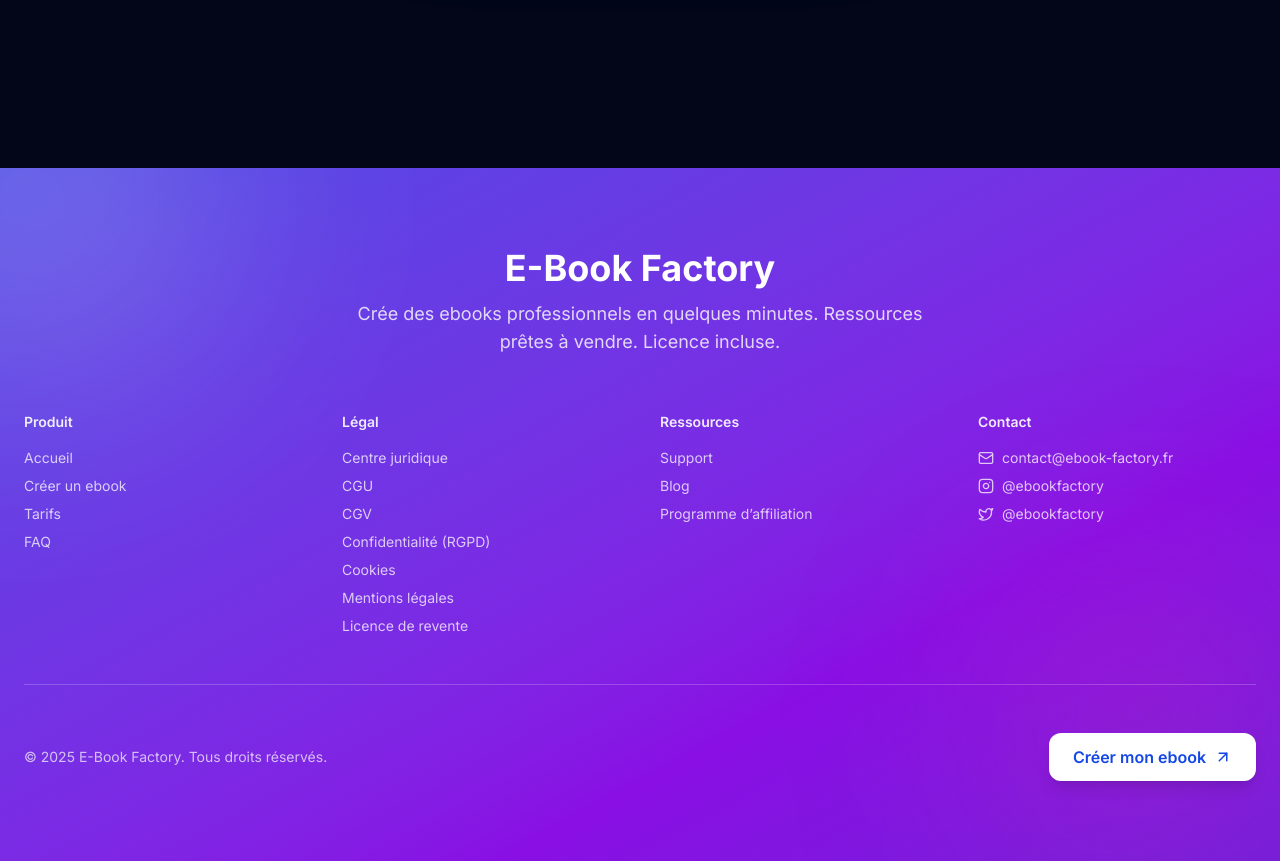
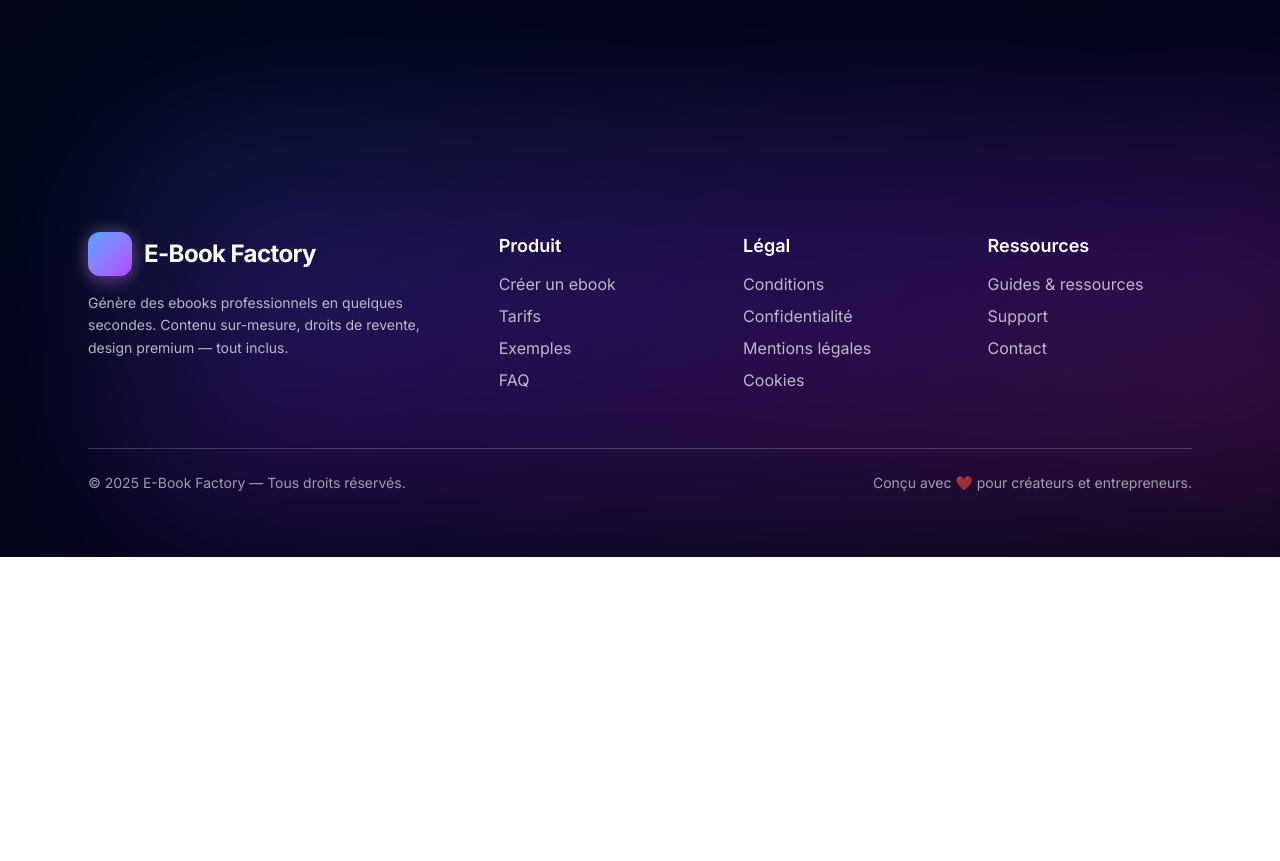
Before and after one commit to pacormn/ebook-factory, a Next.js app: page / in a window 1280 px wide. Shown: the part 3920-4781 px from the top of the page. After the commit the page ends 4477 px from the top, so only its background shows below. Built offline with nearby package versions, Linux system fonts and the light colour scheme.

Commit message:
Update - footer

```diff
--- a/components/Footer.tsx
+++ b/components/Footer.tsx
@@ -1,104 +1,92 @@
 "use client";
 
 import Link from "next/link";
-import { Mail, ExternalLink, Instagram, Twitter, ArrowUpRight } from "lucide-react";
 
 export default function Footer() {
   return (
-    <footer className="relative mt-32 overflow-hidden">
+    <footer className="relative w-full mt-32">
+      {/* 🔥 BACKGROUND GRADIENT ANIMÉ */}
+      <div className="absolute inset-0 bg-gradient-to-br from-blue-600 via-purple-600 to-pink-600
+                      opacity-[0.25] blur-[90px] animate-gradient-flow pointer-events-none" />
 
-      {/* GRADIENT BACKGROUND ANIMATED */}
-      <div className="absolute inset-0 bg-gradient-to-br from-blue-600 via-purple-600 to-indigo-700 animate-gradient-x opacity-90"></div>
+      <div className="relative max-w-6xl mx-auto px-6 py-16 text-white">
 
-      {/* DECORATIVE GLOW */}
-      <div className="absolute -top-40 -left-40 w-96 h-96 bg-white/20 rounded-full blur-[120px]"></div>
-      <div className="absolute bottom-0 right-0 w-72 h-72 bg-pink-500/20 rounded-full blur-[110px]"></div>
+        {/* TOP FLEX */}
+        <div className="flex flex-col md:flex-row justify-between gap-16">
 
-      <div className="relative max-w-7xl mx-auto px-6 py-20 text-white z-10">
+          {/* LOGO */}
+          <div className="flex flex-col gap-4 md:w-1/3">
+            <div className="flex items-center gap-3">
+              <div className="h-11 w-11 rounded-xl bg-gradient-to-br from-blue-400 to-purple-500 shadow-lg shadow-purple-800/40 animate-glow-pulse" />
+              <h2 className="text-2xl font-bold tracking-tight">E-Book Factory</h2>
+            </div>
 
-        {/* TOP SECTION */}
-        <div className="text-center mb-14">
-          <h2 className="text-3xl md:text-4xl font-extrabold mb-3">
-            E-Book Factory
-          </h2>
-          <p className="text-white/80 max-w-xl mx-auto text-lg">
-            Crée des ebooks professionnels en quelques minutes.
-            Ressources prêtes à vendre. Licence incluse.
+            <p className="text-white/70 text-sm leading-relaxed">
+              Génère des ebooks professionnels en quelques secondes.
+              Contenu sur-mesure, droits de revente, design premium — tout inclus.
             </p>
           </div>
 
-        {/* GRID LINKS */}
-        <div className="grid grid-cols-2 md:grid-cols-4 gap-10 text-sm">
+          {/* LINKS */}
+          <div className="grid grid-cols-2 md:grid-cols-3 gap-10 md:w-2/3">
 
-          {/* Column 1 */}
             <div>
-            <h3 className="font-semibold mb-4 text-white/90">Produit</h3>
-            <ul className="space-y-2">
-              <li><Link href="/" className="footer-link">Accueil</Link></li>
-              <li><Link href="/create/title" className="footer-link">Créer un ebook</Link></li>
-              <li><Link href="/pricing" className="footer-link">Tarifs</Link></li>
-              <li><Link href="/faq" className="footer-link">FAQ</Link></li>
+              <h3 className="font-semibold text-lg mb-3">Produit</h3>
+              <ul className="space-y-2 text-white/70">
+                <FooterLink href="/create/title">Créer un ebook</FooterLink>
+                <FooterLink href="/pricing">Tarifs</FooterLink>
+                <FooterLink href="/examples">Exemples</FooterLink>
+                <FooterLink href="/faq">FAQ</FooterLink>
               </ul>
             </div>
 
-          {/* Column 2 */}
             <div>
-            <h3 className="font-semibold mb-4 text-white/90">Légal</h3>
-            <ul className="space-y-2">
-              <li><Link href="/legal-center" className="footer-link">Centre juridique</Link></li>
-              <li><Link href="/conditions" className="footer-link">CGU</Link></li>
-              <li><Link href="/conditions-vente" className="footer-link">CGV</Link></li>
-              <li><Link href="/politique-confidentialite" className="footer-link">Confidentialité (RGPD)</Link></li>
-              <li><Link href="/cookies" className="footer-link">Cookies</Link></li>
-              <li><Link href="/mentions-legales" className="footer-link">Mentions légales</Link></li>
-              <li><Link href="/licence" className="footer-link">Licence de revente</Link></li>
+              <h3 className="font-semibold text-lg mb-3">Légal</h3>
+              <ul className="space-y-2 text-white/70">
+                <FooterLink href="/conditions">Conditions</FooterLink>
+                <FooterLink href="/politique-confidentialite">Confidentialité</FooterLink>
+                <FooterLink href="/mentions-legales">Mentions légales</FooterLink>
+                <FooterLink href="/cookies">Cookies</FooterLink>
               </ul>
             </div>
 
-          {/* Column 3 */}
             <div>
-            <h3 className="font-semibold mb-4 text-white/90">Ressources</h3>
-            <ul className="space-y-2">
-              <li><Link href="/support" className="footer-link">Support</Link></li>
-              <li><Link href="/blog" className="footer-link">Blog</Link></li>
-              <li><Link href="/affiliation" className="footer-link">Programme d’affiliation</Link></li>
+              <h3 className="font-semibold text-lg mb-3">Ressources</h3>
+              <ul className="space-y-2 text-white/70">
+                <FooterLink href="/blog">Guides & ressources</FooterLink>
+                <FooterLink href="/support">Support</FooterLink>
+                <FooterLink href="/contact">Contact</FooterLink>
               </ul>
             </div>
 
-          {/* Column 4 */}
-          <div>
-            <h3 className="font-semibold mb-4 text-white/90">Contact</h3>
-            <ul className="space-y-2">
-              <li className="flex items-center gap-2 footer-link">
-                <Mail size={16} /> contact@ebook-factory.fr
-              </li>
-              <li className="flex items-center gap-2 footer-link">
-                <Instagram size={16} /> @ebookfactory
-              </li>
-              <li className="flex items-center gap-2 footer-link">
-                <Twitter size={16} /> @ebookfactory
-              </li>
-            </ul>
           </div>
         </div>
 
-        {/* DIVIDER */}
-        <div className="w-full h-px bg-white/20 my-12"></div>
-
-        {/* FINAL ROW */}
-        <div className="flex flex-col md:flex-row items-center justify-between gap-4">
-          <p className="text-white/70 text-sm">© {new Date().getFullYear()} E-Book Factory. Tous droits réservés.</p>
-
-          <Link
-            href="/create/title"
-            className="px-6 py-3 bg-white text-blue-700 font-semibold rounded-xl shadow-lg hover:shadow-xl transition-all flex items-center gap-2 active:scale-95"
-          >
-            Créer mon ebook <ArrowUpRight size={18} />
-          </Link>
+        {/* BOTTOM */}
+        <div className="mt-14 pt-6 border-t border-white/20 flex flex-col md:flex-row justify-between text-sm text-white/60">
+          <p>© {new Date().getFullYear()} E-Book Factory — Tous droits réservés.</p>
+          <p>Conçu avec ❤️ pour créateurs et entrepreneurs.</p>
         </div>
 
       </div>
-
     </footer>
   );
 }
+
+/* 🔥 Composant lien animé */
+function FooterLink({ href, children }: { href: string; children: React.ReactNode }) {
+  return (
+    <li>
+      <Link
+        href={href}
+        className="relative inline-block transition-all duration-300
+                 hover:text-white hover:translate-x-[2px]
+                 before:absolute before:-bottom-0.5 before:left-0
+                 before:h-[2px] before:w-0 before:bg-white before:transition-all before:duration-300
+                 hover:before:w-full"
+      >
+        {children}
+      </Link>
+    </li>
+  );
+}
```
Lines whose indentation alone changed are shown as unchanged.
